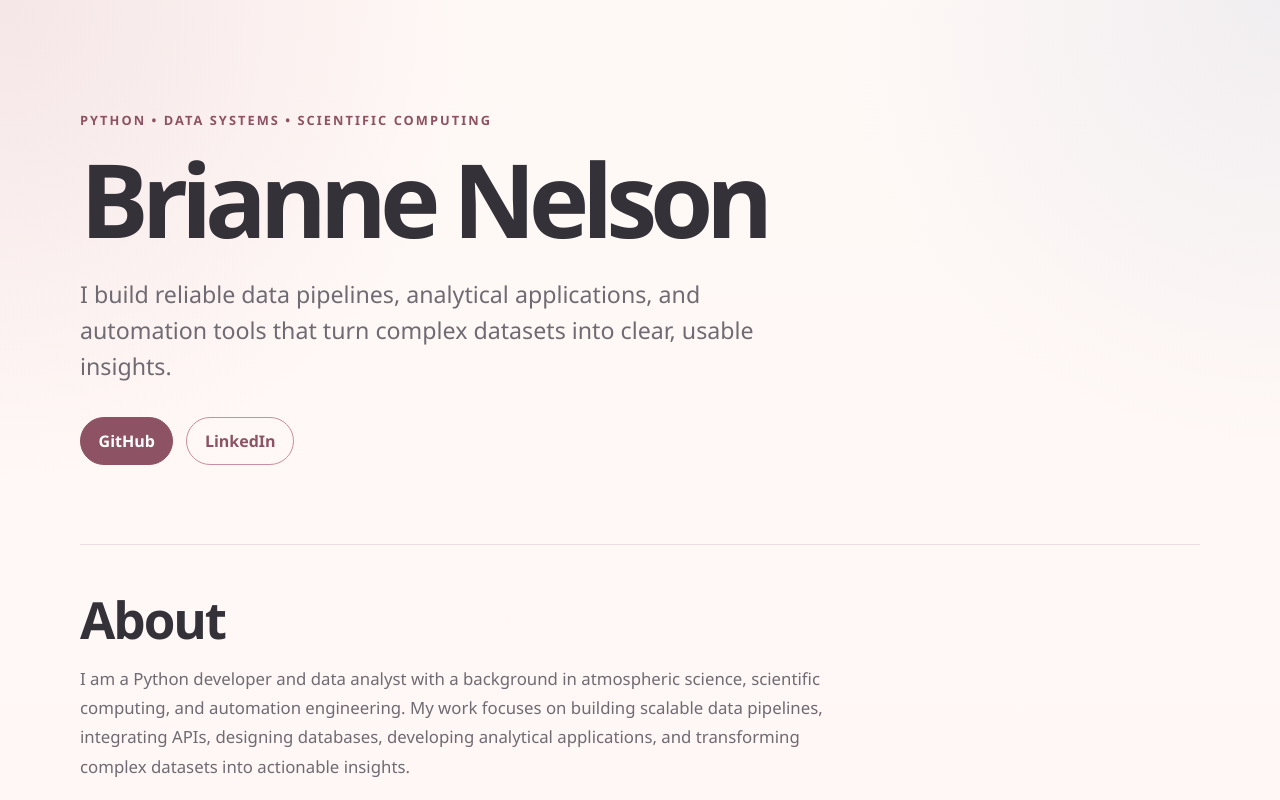
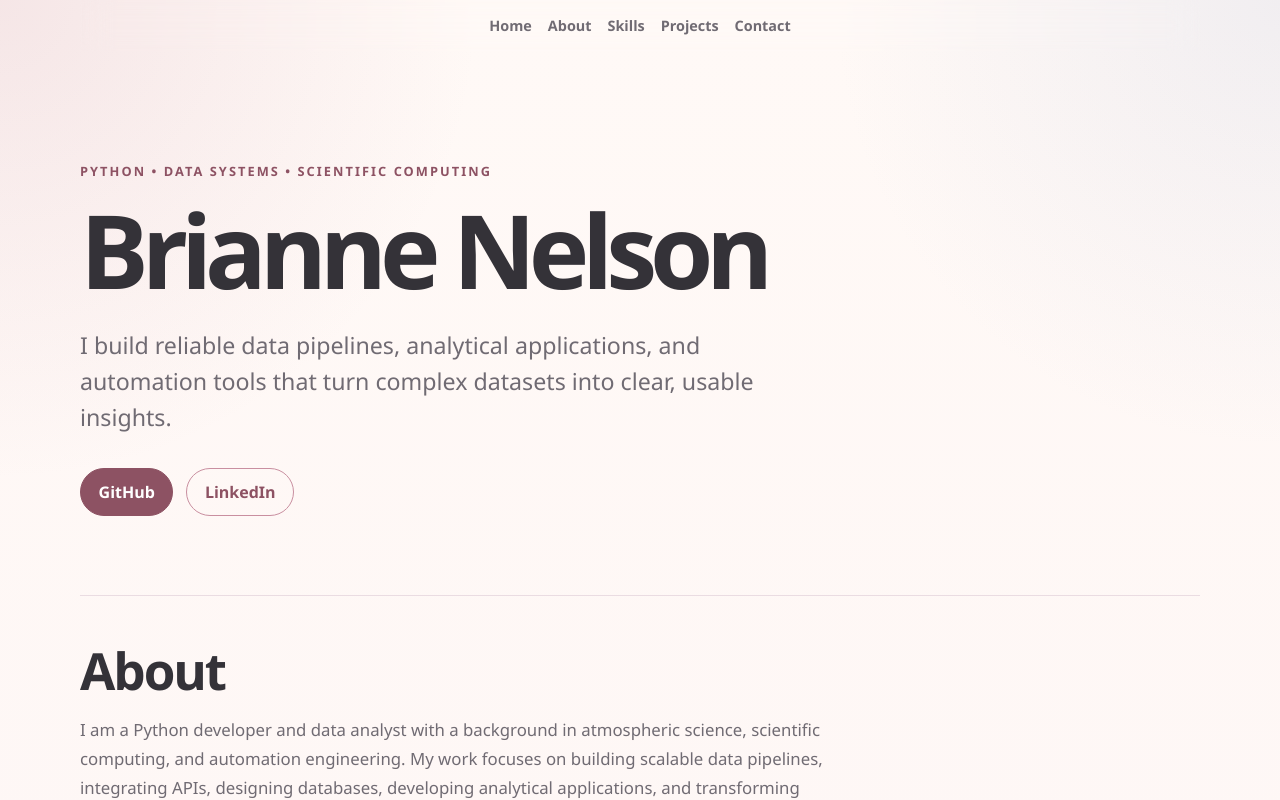
Before and after one commit to briannemg/portfolio, a React (Vite) app: page / in a window 1280 px wide. Shown: the top 800 px of the page. Built offline with nearby package versions, Linux system fonts and the light colour scheme.

Commit message:
feat: improve portfolio navigation experience

```diff
--- a/src/App.jsx
+++ b/src/App.jsx
@@ -1,3 +1,4 @@
+import Nav from "./components/Nav";
 import Header from "./components/Header";
 import About from "./components/About";
 import Skills from "./components/Skills";
@@ -7,6 +8,7 @@ import Footer from "./components/Footer";
 function App() {
   return (
     <>
+      <Nav />
       <Header />
       <About />
       <Skills />
--- a/src/components/About.jsx
+++ b/src/components/About.jsx
@@ -1,6 +1,6 @@
 function About() {
   return (
-    <section className="about">
+    <section className="about" id="about">
       <h2>About</h2>
 
       <p>
--- a/src/components/Footer.jsx
+++ b/src/components/Footer.jsx
@@ -1,6 +1,6 @@
 function Footer() {
   return (
-    <footer className="footer">
+    <footer className="footer" id="contact">
       <p>Built by Brianne Nelson</p>
 
       <div className="footer-links">
--- a/src/components/Header.jsx
+++ b/src/components/Header.jsx
@@ -1,6 +1,6 @@
 function Header() {
   return (
-    <header className="hero">
+    <header className="hero" id="top">
       <div className="hero-content">
         <p className="eyebrow">Python • Data Systems • Scientific Computing</p>
 
--- /dev/null
+++ b/src/components/Nav.jsx
@@ -0,0 +1,15 @@
+function Nav() {
+  const basePath = "/portfolio/";
+
+  return (
+    <nav className="nav" aria-label="Portfolio navigation">
+      <a href={`${basePath}#top`}>Home</a>
+      <a href={`${basePath}#about`}>About</a>
+      <a href={`${basePath}#skills`}>Skills</a>
+      <a href={`${basePath}#projects`}>Projects</a>
+      <a href={`${basePath}#contact`}>Contact</a>
+    </nav>
+  );
+}
+
+export default Nav;
--- a/src/components/Skills.jsx
+++ b/src/components/Skills.jsx
@@ -2,7 +2,7 @@ import { skills } from "../data/skills";
 
 function Skills() {
   return (
-    <section className="skills">
+    <section className="skills" id="skills">
       <p className="eyebrow">Core Skills</p>
       <h2>Technical Toolkit</h2>
 
--- a/src/styles/styles.css
+++ b/src/styles/styles.css
@@ -58,6 +58,37 @@ a {
 .learning-projects,
 .footer {
   border-top: 1px solid var(--border);
+}
+
+#about,
+#skills,
+#projects,
+#contact {
+  scroll-margin-top: 5rem;
+}
+
+.nav {
+  position: sticky;
+  top: 0;
+  z-index: 10;
+  width: min(1120px, calc(100% - 2rem));
+  margin: 0 auto;
+  padding: 1rem 0;
+  display: flex;
+  justify-content: center;
+  gap: 1rem;
+  backdrop-filter: blur(14px);
+}
+
+.nav a {
+  color: var(--muted);
+  font-size: 0.9rem;
+  font-weight: 700;
+  text-decoration: none;
+}
+
+.nav a:hover {
+  color: var(--accent-dark);
 }
 
 .hero {
```
